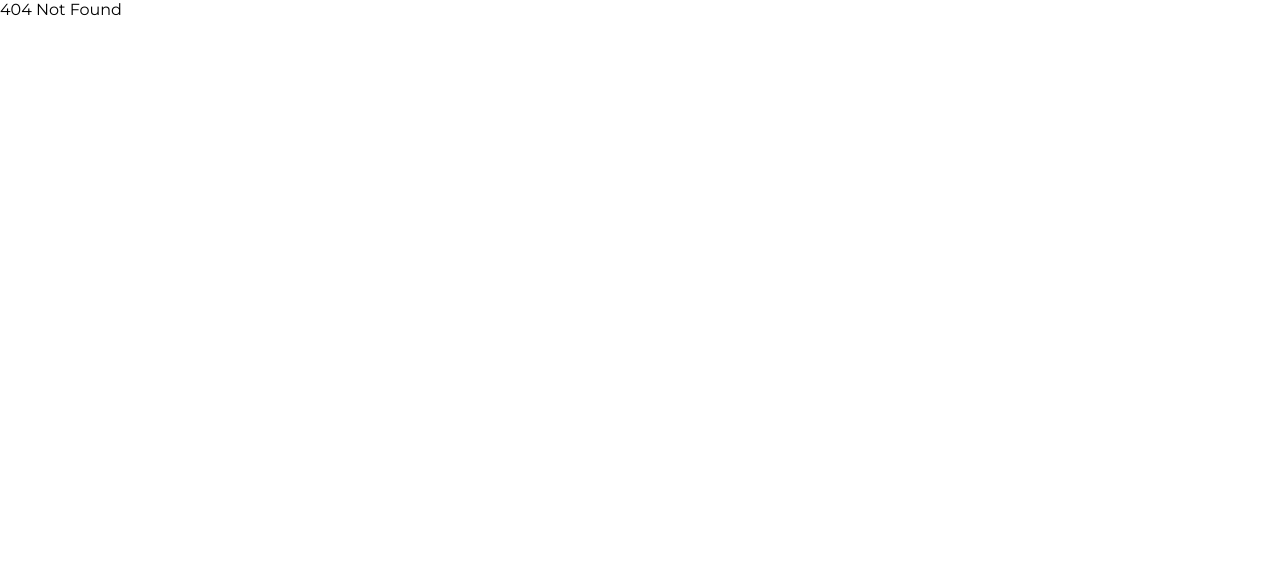
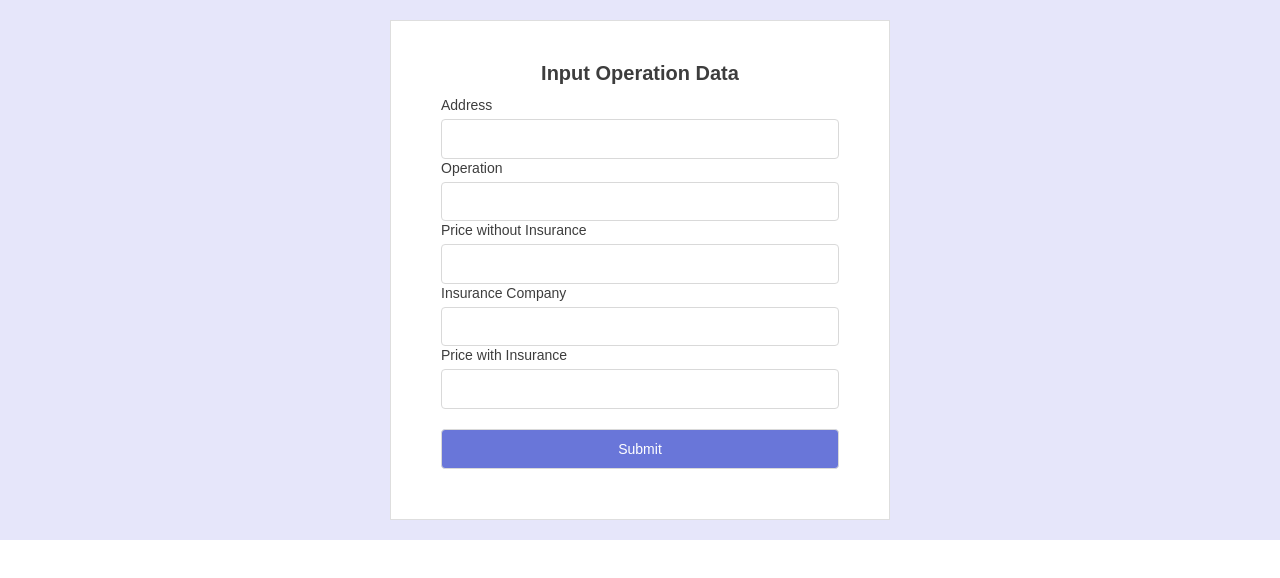
Before and after one commit to SamratSahoo/Revity, a React (Create React App) app in the folder frontend/: page /input in a window 1280 px wide. Before the commit this address had no page. Shown: the top 578 px of the page. Built offline with nearby package versions, Linux system fonts and the light colour scheme; what react-google-maps would draw is missing.

Commit message:
new form and tab

```diff
--- a/frontend/package.json
+++ b/frontend/package.json
@@ -9,15 +9,18 @@
     "@testing-library/jest-dom": "^5.14.1",
     "@testing-library/react": "^11.2.7",
     "@testing-library/user-event": "^12.8.3",
+    "axios": "^0.23.0",
     "firebase": "^9.1.3",
     "firebase-admin": "^10.0.0",
     "framer-motion": "^4.1.17",
     "react": "^17.0.2",
     "react-dom": "^17.0.2",
     "react-google-maps": "^9.4.5",
+    "react-hook-form": "^7.17.5",
     "react-icons": "^4.3.1",
     "react-router-dom": "^5.3.0",
     "react-scripts": "4.0.3",
+    "styled-components": "^5.3.3",
     "web-vitals": "^1.1.2"
   },
   "scripts": {
--- a/frontend/src/App.js
+++ b/frontend/src/App.js
@@ -4,6 +4,7 @@ import Google from './GoogleMaps/Google';
 import { BrowserRouter as Router, Route, Switch } from 'react-router-dom'
 import HomePage from './components/HomePage';
 import LoginPage from './components/LoginPage/LoginPage';
+import Form from "./components/Form/Form";
 
 function App() {
   return (
@@ -13,6 +14,7 @@ function App() {
         <Route path='/' exact component={HomePage} />
         <Route path='/explore' exact component={Google} />
         <Route path='/login' exact component={LoginPage} />
+        <Route path='/input' exact component={Form} />
         <Route path='/' render={() => <div>404 Not Found</div>} />
       </Switch>
     </div>
--- /dev/null
+++ b/frontend/src/components/Form/Form.js
@@ -0,0 +1,94 @@
+import React from "react";
+import { useForm } from "react-hook-form";
+import styled from "styled-components";
+
+const Styles = styled.div`
+ background: lavender;
+ padding: 20px;
+
+ h1 {
+   border-bottom: 1px solid white;
+   color: #3d3d3d;
+   font-family: sans-serif;
+   font-size: 20px;
+   font-weight: 600;
+   line-height: 24px;
+   padding: 10px;
+   text-align: center;
+ }
+
+ form {
+   background: white;
+   border: 1px solid #dedede;
+   display: flex;
+   flex-direction: column;
+   justify-content: space-around;
+   margin: 0 auto;
+   max-width: 500px;
+   padding: 30px 50px;
+ }
+
+ input {
+   border: 1px solid #d9d9d9;
+   border-radius: 4px;
+   box-sizing: border-box;
+   padding: 10px;
+   width: 100%;
+ }
+
+ label {
+   color: #3d3d3d;
+   display: block;
+   font-family: sans-serif;
+   font-size: 14px;
+   font-weight: 500;
+   margin-bottom: 5px;
+ }
+
+ .error {
+   color: red;
+   font-family: sans-serif;
+   font-size: 12px;
+   height: 30px;
+ }
+
+ .submitButton {
+   background-color: #6976d9;
+   color: white;
+   font-family: sans-serif;
+   font-size: 14px;
+   margin: 20px 0px;
+`;
+
+function saveData(data) {
+    console.log(data);
+}
+
+function Form() {
+ const { register, handleSubmit } = useForm();
+
+ return (
+   <form onSubmit={handleSubmit(data => saveData(data))}>
+     <h1>Input Operation Data</h1>
+     <label>Address</label>
+     <input {...register("address")} />
+     <label>Operation</label>
+     <input {...register("operation")} />
+     <label>Price without Insurance</label>
+     <input {...register("withoutinsurance")} />
+     <label>Insurance Company</label>
+     <input {...register("insurancename")} />
+     <label>Price with Insurance</label>
+     <input {...register("withinsurance")} />
+     <input type="submit" className="submitButton" />
+   </form>
+ );
+}
+
+export default function App() {
+ return (
+   <Styles>
+     <Form />
+   </Styles>
+ );
+}
--- a/frontend/src/components/Navbar/MenuItems.js
+++ b/frontend/src/components/Navbar/MenuItems.js
@@ -13,5 +13,10 @@ export const MenuItems = [
         title: 'Login',
         url: '/login',
         cName: 'nav-links'
+    },
+    {
+        title: 'Input',
+        url: '/input',
+        cName: 'nav-links'
     }
 ]
```
Also changed, not shown: 1 other file (tests, documents, lock files or other folders).
